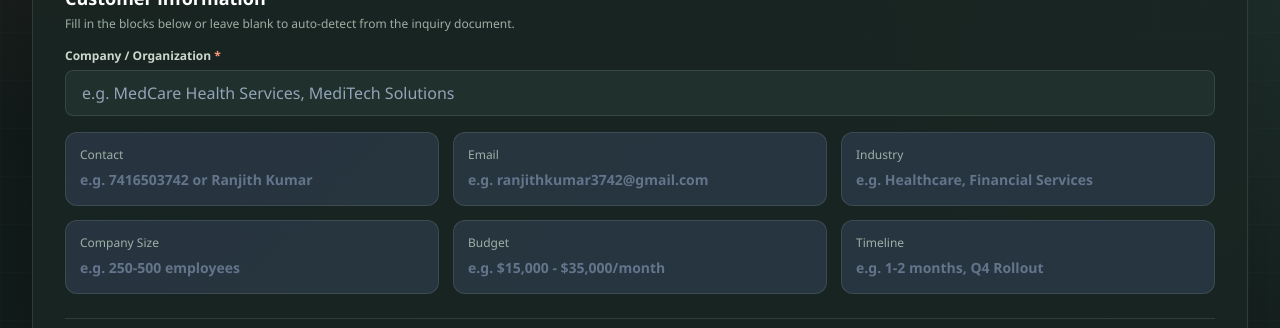
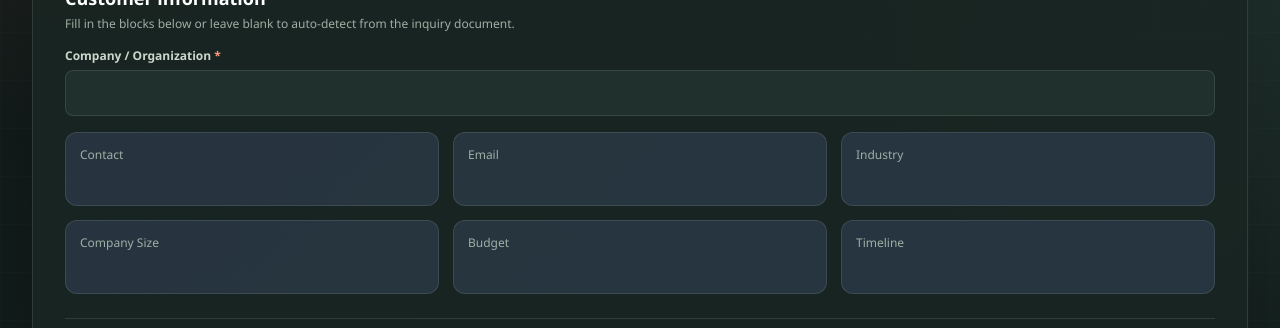
Before and after one commit to Ranjith-7416/sales-ai, a React (Vite) app in the folder frontend/: page / in a window 1280 px wide. Shown: the part 304-632 px from the top of the page. Built offline with nearby package versions, Linux system fonts and the light colour scheme; no server answers.

Commit message:
fix(ui): remove example placeholder text from company and 6 context columns

```diff
--- a/frontend/src/components/InputForm.tsx
+++ b/frontend/src/components/InputForm.tsx
@@ -132,26 +132,24 @@ const InputForm: React.FC<InputFormProps> = ({ onLeadSubmitted }) => {
               <input
                 type="text"
                 name="company_name"
-                placeholder="e.g. MedCare Health Services, MediTech Solutions"
                 value={formData.company_name || ''}
                 onChange={handleChange}
                 required={!documentFile}
-                className="w-full bg-slate-700 border border-slate-600 rounded-lg px-4 py-2.5 text-white placeholder-slate-400 focus:outline-none focus:border-blue-500"
+                className="w-full bg-slate-700 border border-slate-600 rounded-lg px-4 py-2.5 text-white focus:outline-none focus:border-blue-500"
               />
             </div>
 
             {/* The 6 Lead Context Blocks Grid matching user design */}
             <div className="grid grid-cols-1 sm:grid-cols-2 lg:grid-cols-3 gap-3.5">
               {/* Block 1: Contact */}
-              <div className="bg-slate-750/90 bg-slate-700/60 border border-slate-600 rounded-xl p-3.5 hover:border-slate-500 focus-within:border-blue-500 focus-within:ring-1 focus-within:ring-blue-500 transition">
+              <div className="bg-slate-700/60 border border-slate-600 rounded-xl p-3.5 hover:border-slate-500 focus-within:border-blue-500 focus-within:ring-1 focus-within:ring-blue-500 transition">
                 <label className="block text-xs text-slate-400 mb-1">Contact</label>
                 <input
                   type="text"
                   name="contact_name"
-                  placeholder="e.g. 7416503742 or Ranjith Kumar"
                   value={formData.contact_name || ''}
                   onChange={handleChange}
-                  className="w-full bg-transparent border-0 p-0 text-white font-semibold text-sm placeholder-slate-500 focus:outline-none"
+                  className="w-full bg-transparent border-0 p-0 text-white font-semibold text-sm focus:outline-none"
                 />
               </div>
 
@@ -161,10 +159,9 @@ const InputForm: React.FC<InputFormProps> = ({ onLeadSubmitted }) => {
                 <input
                   type="email"
                   name="email"
-                  placeholder="e.g. ranjithkumar3742@gmail.com"
                   value={formData.email || ''}
                   onChange={handleChange}
-                  className="w-full bg-transparent border-0 p-0 text-white font-semibold text-sm placeholder-slate-500 focus:outline-none"
+                  className="w-full bg-transparent border-0 p-0 text-white font-semibold text-sm focus:outline-none"
                 />
               </div>
 
@@ -174,10 +171,9 @@ const InputForm: React.FC<InputFormProps> = ({ onLeadSubmitted }) => {
                 <input
                   type="text"
                   name="industry"
-                  placeholder="e.g. Healthcare, Financial Services"
                   value={formData.industry || ''}
                   onChange={handleChange}
-                  className="w-full bg-transparent border-0 p-0 text-white font-semibold text-sm placeholder-slate-500 focus:outline-none"
+                  className="w-full bg-transparent border-0 p-0 text-white font-semibold text-sm focus:outline-none"
                 />
               </div>
 
@@ -187,10 +183,9 @@ const InputForm: React.FC<InputFormProps> = ({ onLeadSubmitted }) => {
                 <input
                   type="text"
                   name="company_size"
-                  placeholder="e.g. 250-500 employees"
                   value={formData.company_size || ''}
                   onChange={handleChange}
-                  className="w-full bg-transparent border-0 p-0 text-white font-semibold text-sm placeholder-slate-500 focus:outline-none"
+                  className="w-full bg-transparent border-0 p-0 text-white font-semibold text-sm focus:outline-none"
                 />
               </div>
 
@@ -200,10 +195,9 @@ const InputForm: React.FC<InputFormProps> = ({ onLeadSubmitted }) => {
                 <input
                   type="text"
                   name="budget"
-                  placeholder="e.g. $15,000 - $35,000/month"
                   value={formData.budget || ''}
                   onChange={handleChange}
-                  className="w-full bg-transparent border-0 p-0 text-white font-semibold text-sm placeholder-slate-500 focus:outline-none"
+                  className="w-full bg-transparent border-0 p-0 text-white font-semibold text-sm focus:outline-none"
                 />
               </div>
 
@@ -213,10 +207,9 @@ const InputForm: React.FC<InputFormProps> = ({ onLeadSubmitted }) => {
                 <input
                   type="text"
                   name="timeline"
-                  placeholder="e.g. 1-2 months, Q4 Rollout"
                   value={formData.timeline || ''}
                   onChange={handleChange}
-                  className="w-full bg-transparent border-0 p-0 text-white font-semibold text-sm placeholder-slate-500 focus:outline-none"
+                  className="w-full bg-transparent border-0 p-0 text-white font-semibold text-sm focus:outline-none"
                 />
               </div>
             </div>
```
